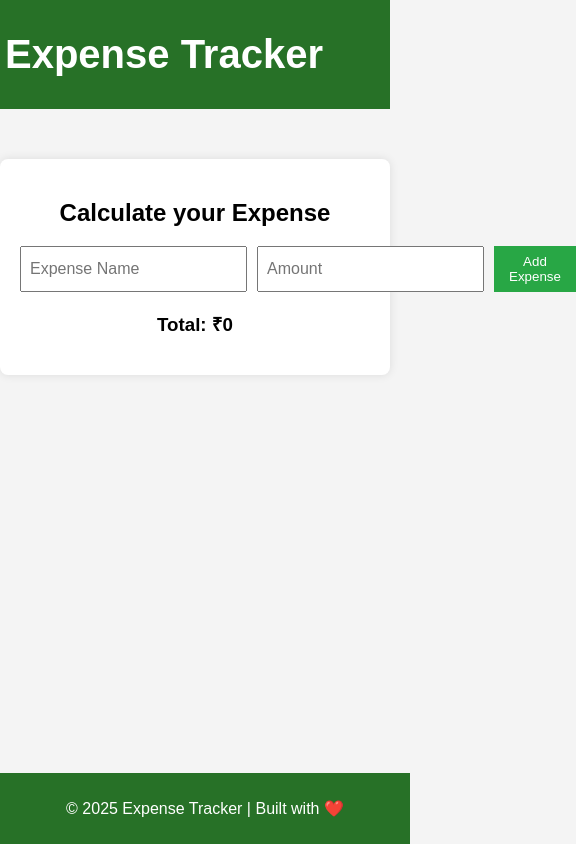
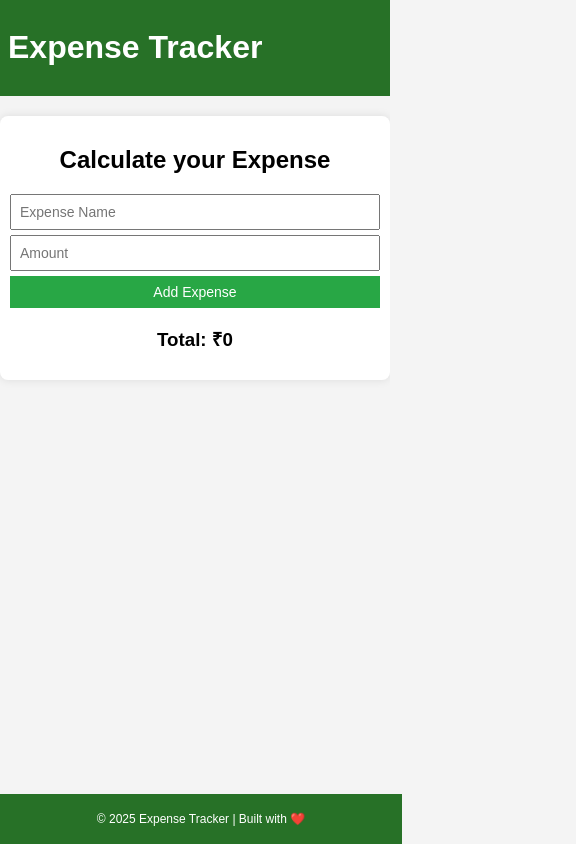
Before and after one commit to MeenakshiAM/Expense-Tracker, a plain HTML site: page index.html in a window 390 px wide. Shown: the whole page, 576 px wide, since content can reach past the window. Drawn offline with Linux system fonts and the light colour scheme.

Commit message:
media query

```diff
--- a/style.css
+++ b/style.css
@@ -88,3 +88,34 @@ ul li {
     width: 100%;
     text-align: center;
 }
+@media screen and (max-width: 480px) {
+    .navbar {
+        font-size: 16px;
+        padding: 8px;
+    }
+
+    .container {
+        padding: 10px;
+        margin: 20px auto;
+    }
+
+    .input-group {
+        flex-direction: column;
+        gap: 5px;
+    }
+
+    input {
+        font-size: 14px;
+        padding: 8px;
+    }
+
+    button {
+        font-size: 14px;
+        padding: 8px;
+    }
+
+    .footer {
+        font-size: 12px;
+        padding: 6px;
+    }
+}
```
